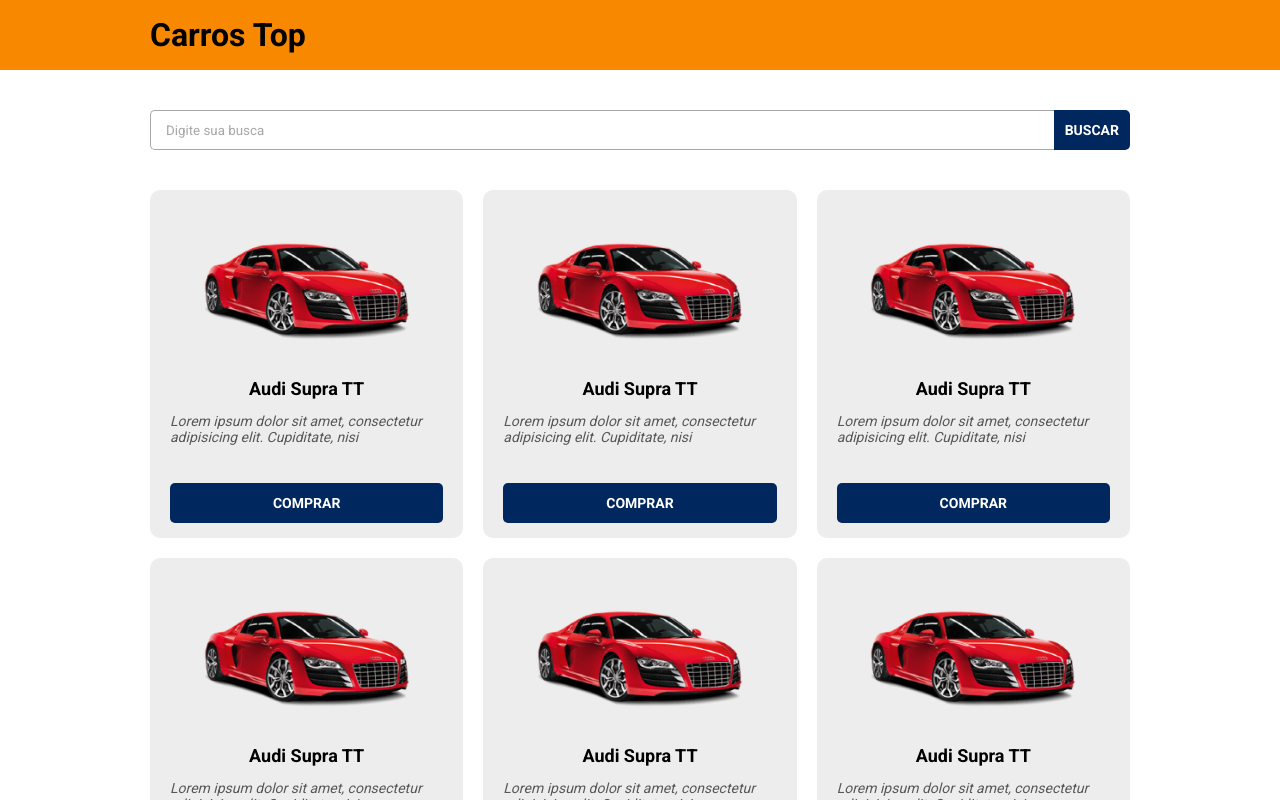
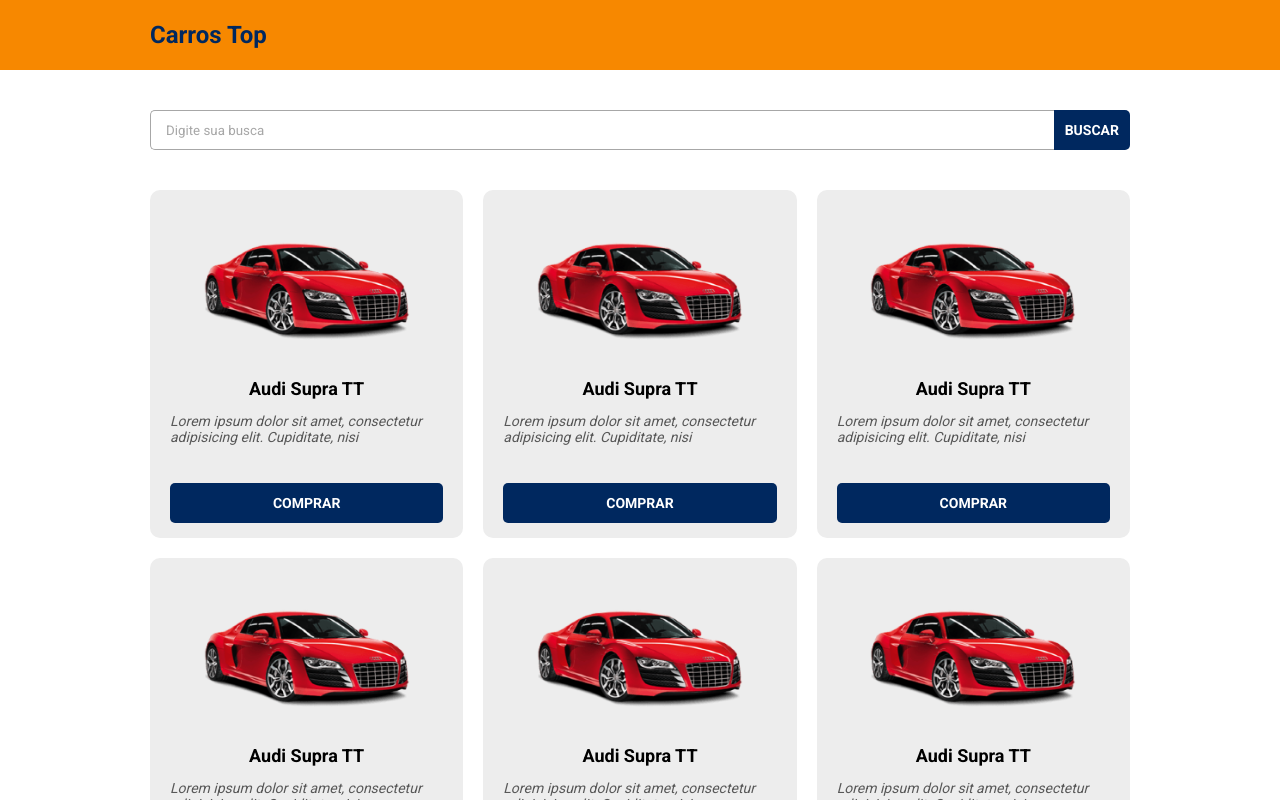
Before and after one commit to lucitacastello/carros-top-2025, a React (Vite) app: page / in a window 1280 px wide. Shown: the top 800 px of the page. Built offline with nearby package versions, Linux system fonts and the light colour scheme.

Commit message:
feat: update Header styles

```diff
--- a/src/components/Header/styles.css
+++ b/src/components/Header/styles.css
@@ -6,7 +6,7 @@
   align-items: center;
 }
 
-head h1 {
+header h1 {
   color: var(--ct-color-font-tertiary);
   font-size: 24px;
 }
```
